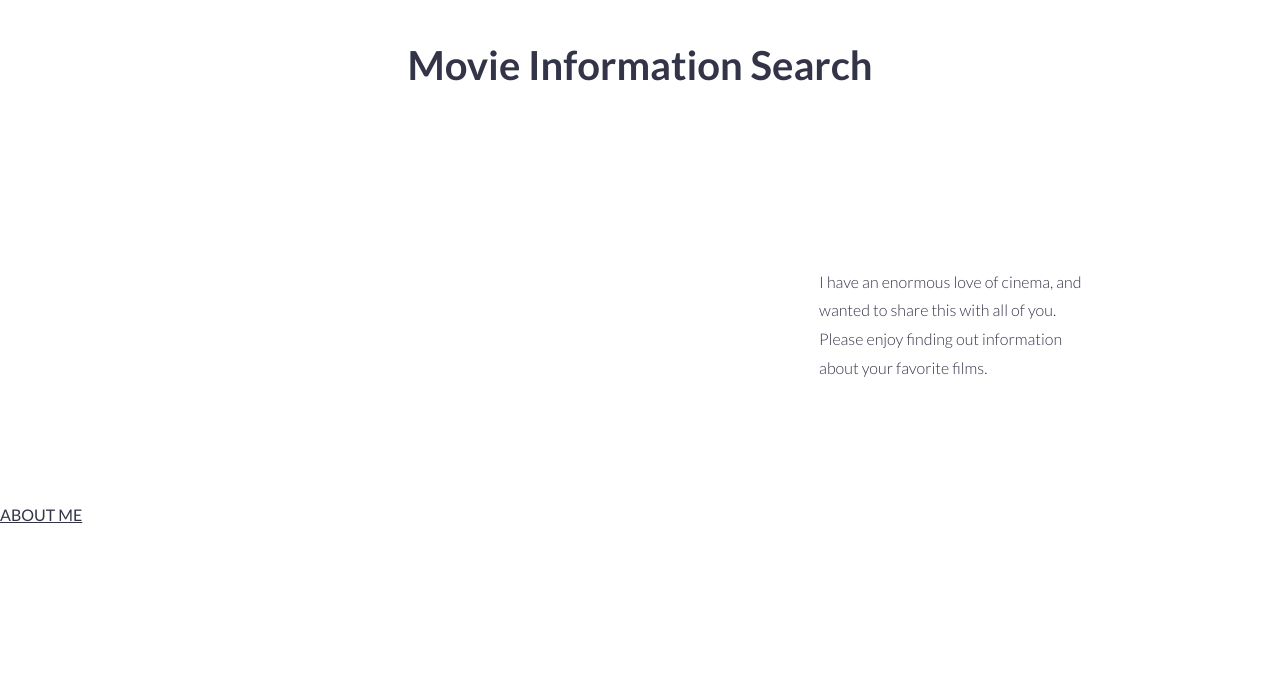
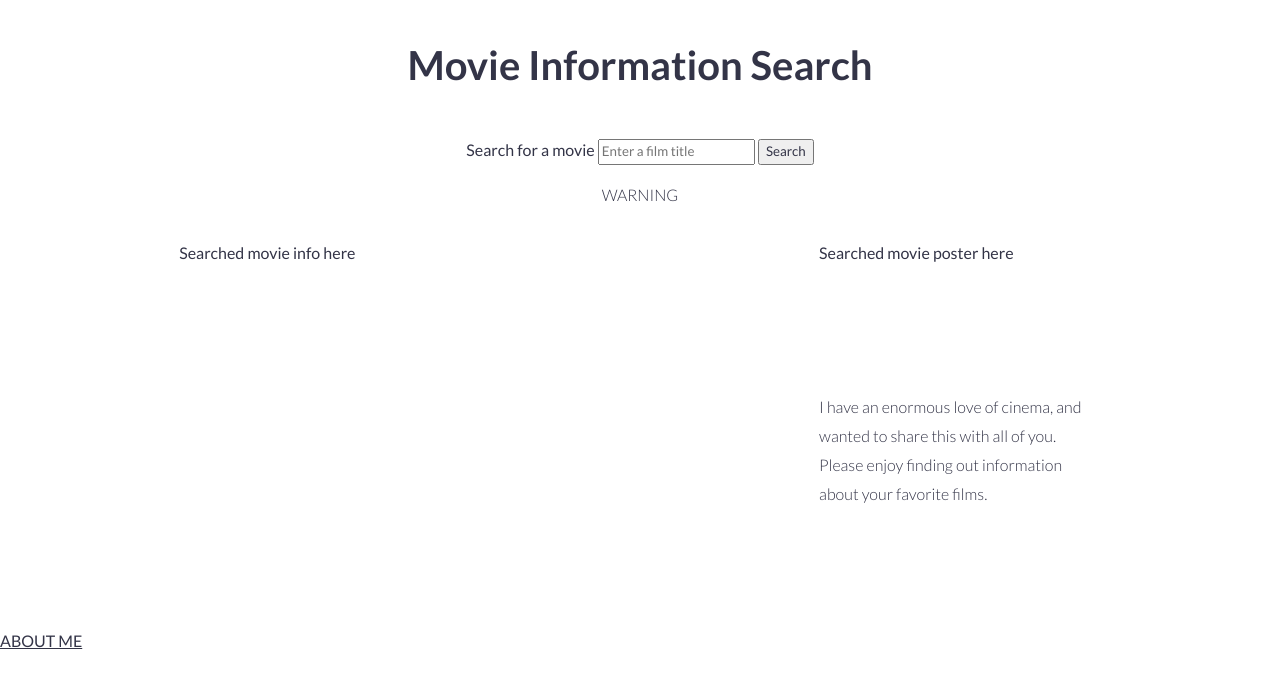
Before and after one commit to salvagebar/portfolio-project-movie, a plain HTML site: page index.html in a window 1280 px wide. Drawn offline with Linux system fonts and the light colour scheme; no server answers.

Commit message:
Added HTML for form and results

```diff
--- a/index.html
+++ b/index.html
@@ -16,11 +16,28 @@
         </header>
       </div>
       <div class="row">
-        <div class="col-12">
-            <div class="movie-search">
-
-            </div>
+        <div class="col-12 movie-form-container">
+          <form id="movie-input">
+            <label
+              >Search for a movie
+              <input
+                id="movie"
+                name="movie"
+                type="text"
+                placeholder="Enter a film title"
+                required
+              />
+            </label>
+            <button id="movie-submit" name="movie-submit" type="submit">
+              Search
+            </button>
+            <p id="warning">WARNING</p>
+          </form>
         </div>
+      </div>
+      <div class="row">
+        <div class="col-8" id="movie-info">Searched movie info here</div>
+        <div class="col-4" id="movie-poster">Searched movie poster here</div>
       </div>
       <div class="row">
         <div class="col-8">
--- a/main.js
+++ b/main.js
@@ -1,7 +1,10 @@
-const url = "http://www.omdbapi.com/?t=Casablanca&apikey=82153485";
-const favoriteMovie = document.querySelector(".fav-movie");
+const faveUrl = "http://www.omdbapi.com/?t=Casablanca&apikey=82153485"; // url of Casablanca, the best movie
+const favoriteMovie = document.querySelector(".fav-movie"); // where the Casablanca info & poster go
+const searchedMovieInfo = document.getElementById("movie-info"); // where the user's movie info goes
+const searchedMoviePoster = document.getElementById("movie-poster"); // where the user's movie poster goes
+const movieSearch = document.getElementById("movie-input"); // the search form
 
-fetch(url)
+fetch(faveUrl)
   .then((response) => response.json())
   .then((data) => {
     favoriteMovie.innerHTML = `<p>My favorite movie is ${data.Title}!</p> <img src="${data.Poster}" alt="${data.Title}">`;
--- a/style.css
+++ b/style.css
@@ -253,6 +253,12 @@ header {
   text-align: center;
 }
 
+.movie-form-container {
+  text-align: center;
+  align-items: center;
+  justify-content: center;
+}
+
 .fav-movie {
   text-align: center;
   align-items: center;
@@ -260,7 +266,7 @@ header {
 }
 
 .fav-movie img {
-  height: 250px;
+  height: 500px;
 }
 
 .welcome-blurb {
```
